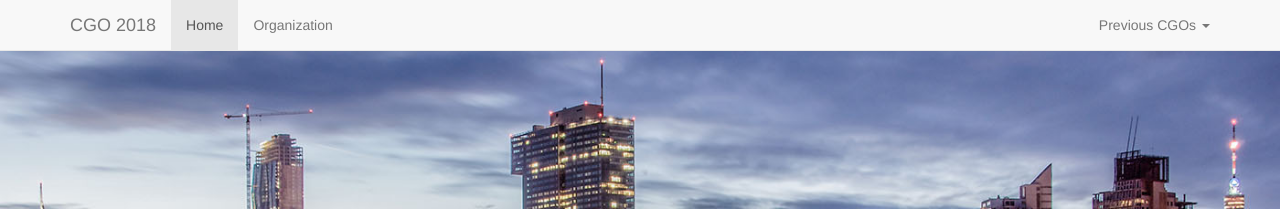
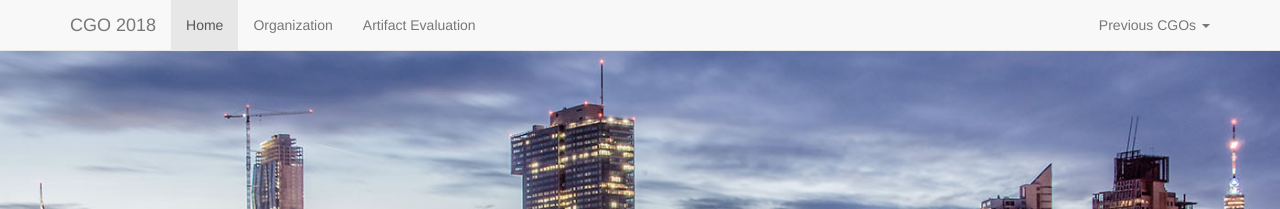
Before and after one commit to ChrisCummins/cgo2018, a Jekyll site: the page built from index.html, in a window 1280 px wide. Shown: the top 209 px of the page. Built offline with Jekyll 4.4.1, drawn with Linux system fonts in a browser that asks for light colours; nearby versions of some CDN libraries.

Commit message:
Add Artifact Evaluation to navbar

```diff
--- a/_layouts/default.html
+++ b/_layouts/default.html
@@ -37,6 +37,7 @@ layout: compress
           <ul class="nav navbar-nav">
             <li {% if page.url == "/" %}class="active"{% endif %}><a href="{{ '/' | relative_url }}">Home</a></li>
             <li {% if page.url == "/organization/" %}class="active"{% endif %}><a href="{{ '/organization/' | relative_url }}">Organization</a></li>
+            <li><a href="http://ctuning.org/ae/cgo2018.html">Artifact Evaluation</a></li>
           </ul> <!-- /.navbar-nav -->
 
           <ul class="nav navbar-nav navbar-right">
```
